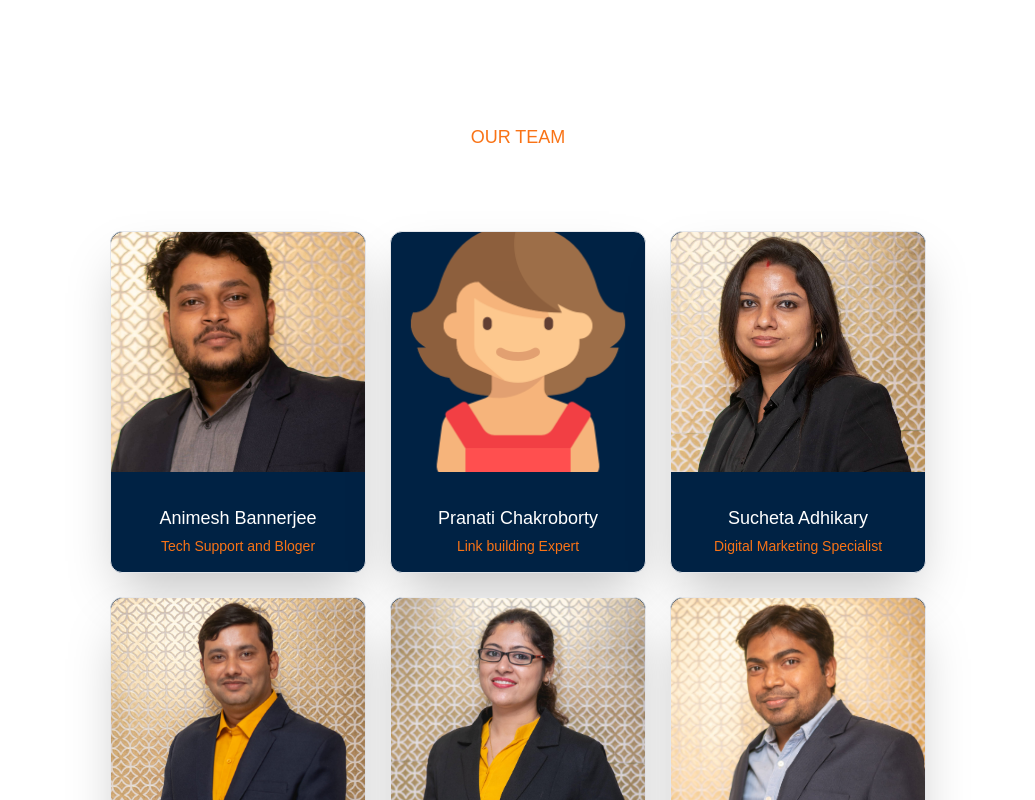
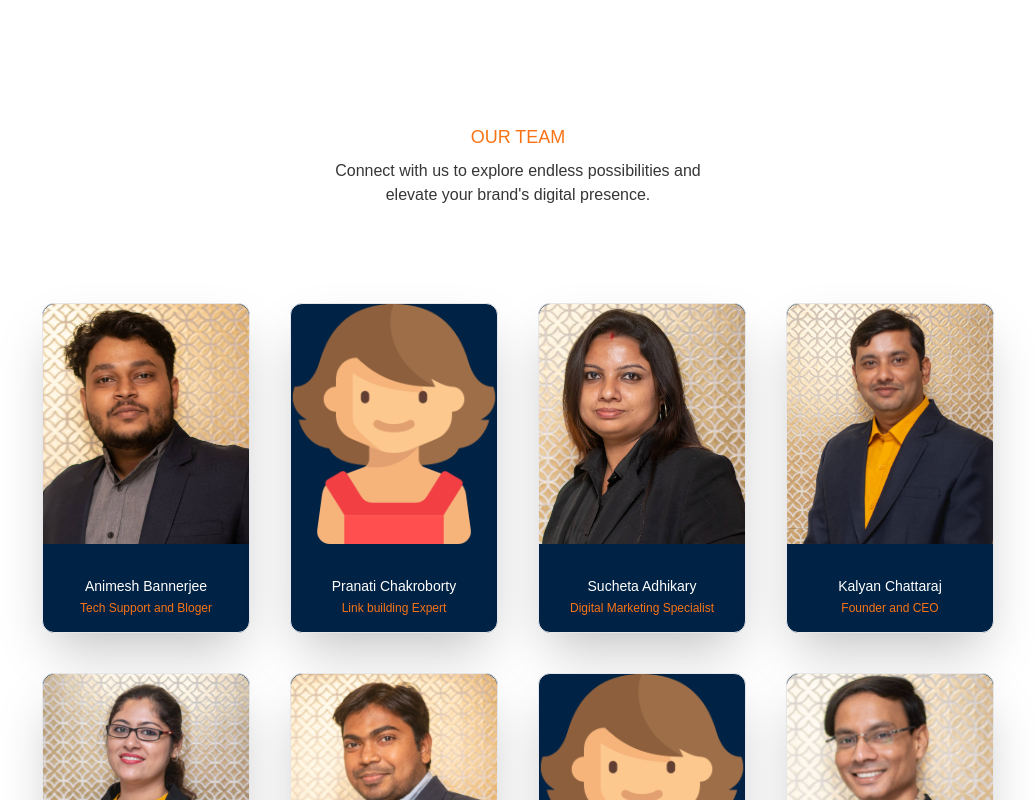
Before and after one commit to anupkumarjana/Balck-Bee, a React (Create React App) app: page /about in a window 1280 px wide. Shown: the part 1900-2700 px from the top of the page, without its empty margins (122-1157 px from the left). Built offline with nearby package versions, Linux system fonts and the light colour scheme.

Commit message:
team cards updated

```diff
--- a/src/components/About/OurTeam.jsx
+++ b/src/components/About/OurTeam.jsx
@@ -5,13 +5,16 @@ import { ourTeam } from "../../utils/OurTeam";
 const OurTeam = () => {
   return (
     <div className="flex flex-col gap-20">
-      <h3
-        className="text-lg text-orange-500 font-montserrat text-center"
-        data-aos="fade-up"
-      >
-        OUR TEAM
-      </h3>
-      <div className="w-full flex flex-wrap justify-center items-center gap-6">
+      <div className="font-montserrat flex flex-col gap-2 justify-center items-center text-center mb-4">
+        <h3 className="text-lg text-orange-500 " data-aos="fade-up">
+          OUR TEAM
+        </h3>
+        <p className="lg:w-96 text-wrap" data-aos="fade-up">
+          Connect with us to explore endless possibilities and elevate your
+          brand's digital presence.
+        </p>
+      </div>
+      <div className="w-full flex flex-wrap justify-center items-center gap-10">
         {ourTeam.map((member, index) => (
           <a
             key={index}
@@ -21,7 +24,7 @@ const OurTeam = () => {
           >
             <div
               key={index}
-              className="w-64 h-full border rounded-xl shadow-2xl hover:scale-105 transition-all ease-in-out duration-300 flex flex-col gap-4 justify-center items-center text-center bg-[#002244]"
+              className="w-52 h-full border rounded-xl shadow-2xl hover:scale-105 transition-all ease-in-out duration-300 flex flex-col gap-4 justify-center items-center text-center bg-[#002244]"
             >
               <img
                 src={member.img}
@@ -30,10 +33,10 @@ const OurTeam = () => {
                 // Adjust 'h-40' to set the desired height for the images
               />
               <div className=" text-wrap flex flex-col justify-center gap-1 font-montserrat p-4">
-                <span className="text-lg font-medium text-white">
+                <span className="text-sm font-medium text-white">
                   {member.name}
                 </span>
-                <span className="text-sm font-light text-orange-500">
+                <span className="text-xs font-normal text-orange-500">
                   {member.role}
                 </span>
               </div>
```
